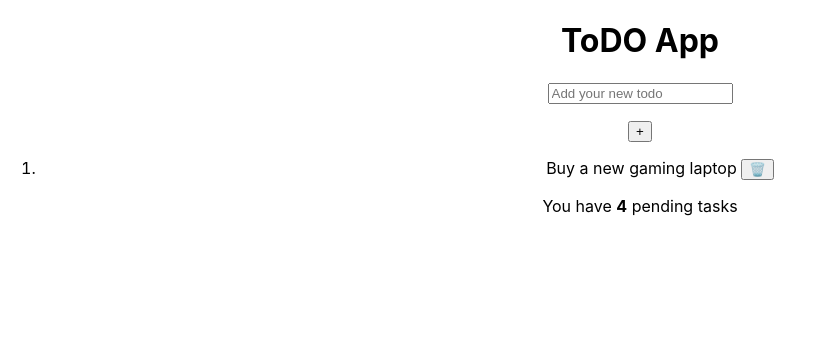
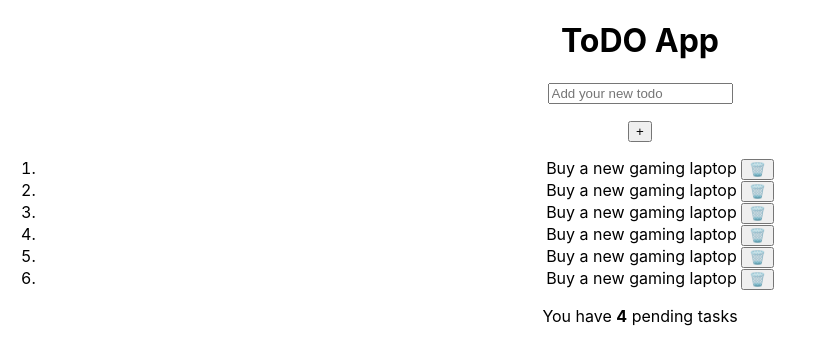
Before and after one commit to alejandroenti/2223_M04UF2, a React (Create React App) app in the folder todolist/: page / in a window 1280 px wide. Shown: the top 364 px of the page, without its empty margins (0-815 px from the left). Built offline with nearby package versions, Linux system fonts and the light colour scheme.

Commit message:
Creating components TaskList and TaskItem

```diff
--- a/todolist/src/App.js
+++ b/todolist/src/App.js
@@ -1,5 +1,6 @@
 import Title from './Title'
 import TaskForm from './TaskForm'
+import TaskList from './TaskList'
 
 import './App.css';
 
@@ -8,9 +9,7 @@ function App() {
     <main className="App">
 		<Title text="ToDO App"/>
 		<TaskForm />
-		<ol>
-			<li>Buy a new gaming laptop <button type="button">🗑️</button></li>
-		</ol>
+		<TaskList />
 		<p>You have <strong>4</strong> pending tasks</p>
     </main>
   );
--- a/todolist/src/TaskForm.js
+++ b/todolist/src/TaskForm.js
@@ -1,6 +1,6 @@
 import React from 'react';
 
-class TaskFrom extends React.Component {
+class TaskForm extends React.Component {
 
 	render() {
 		return (
@@ -13,4 +13,4 @@ class TaskFrom extends React.Component {
 	}
 }
 
-export default TaskFrom;
+export default TaskForm;
--- /dev/null
+++ b/todolist/src/TaskItem.js
@@ -0,0 +1,13 @@
+import React from 'react';
+
+class TaskItem extends React.Component {
+
+	render() {
+		return (
+
+		<li>Buy a new gaming laptop <button type="button">🗑️ </button></li>
+		);
+	}
+}
+
+export default TaskItem;
--- /dev/null
+++ b/todolist/src/TaskList.js
@@ -0,0 +1,21 @@
+import React from 'react';
+import TaskItem from './TaskItem'
+
+class TaskList extends React.Component {
+
+	render() {
+		return (
+
+		<ol>
+			<TaskItem />
+			<TaskItem />
+			<TaskItem />
+			<TaskItem />
+			<TaskItem />
+			<TaskItem />
+		</ol>
+		);
+	}
+}
+
+export default TaskList;
```
Also changed, not shown: 1 other file (tests, documents, lock files or other folders).
